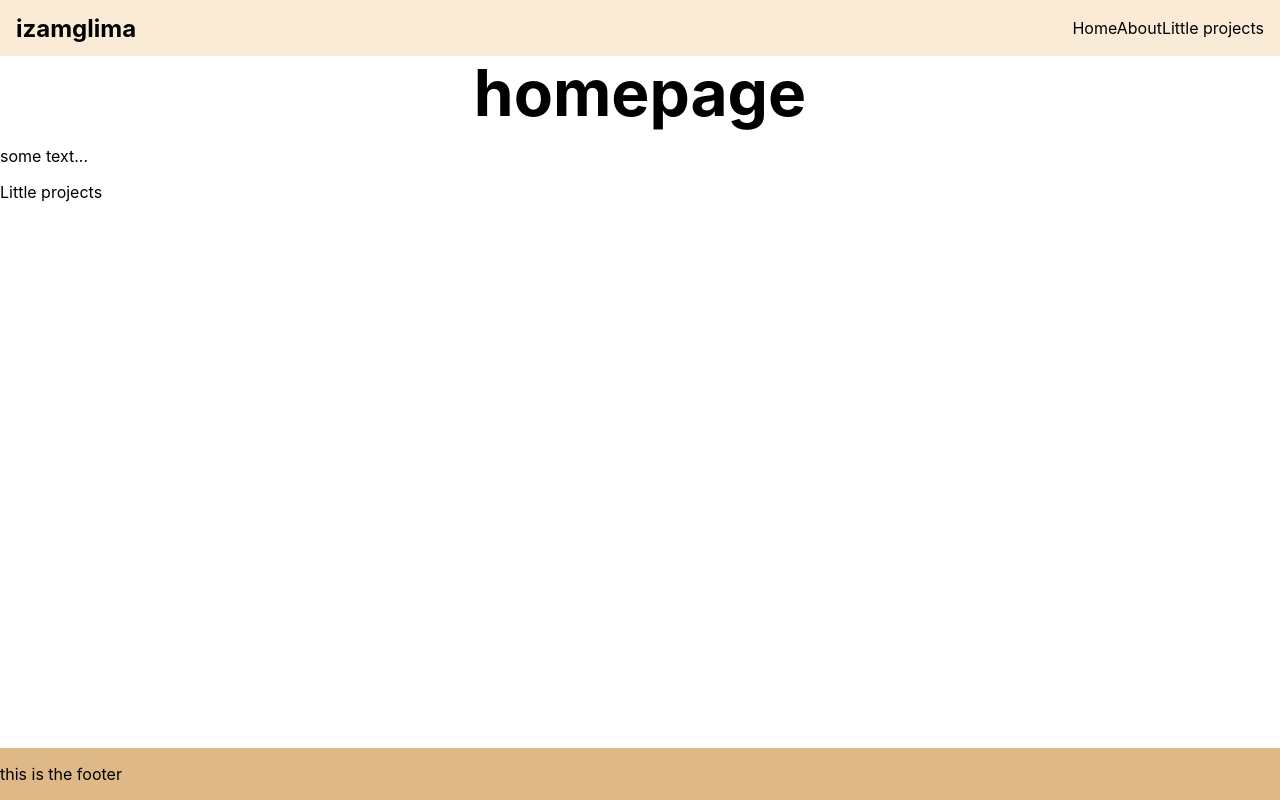
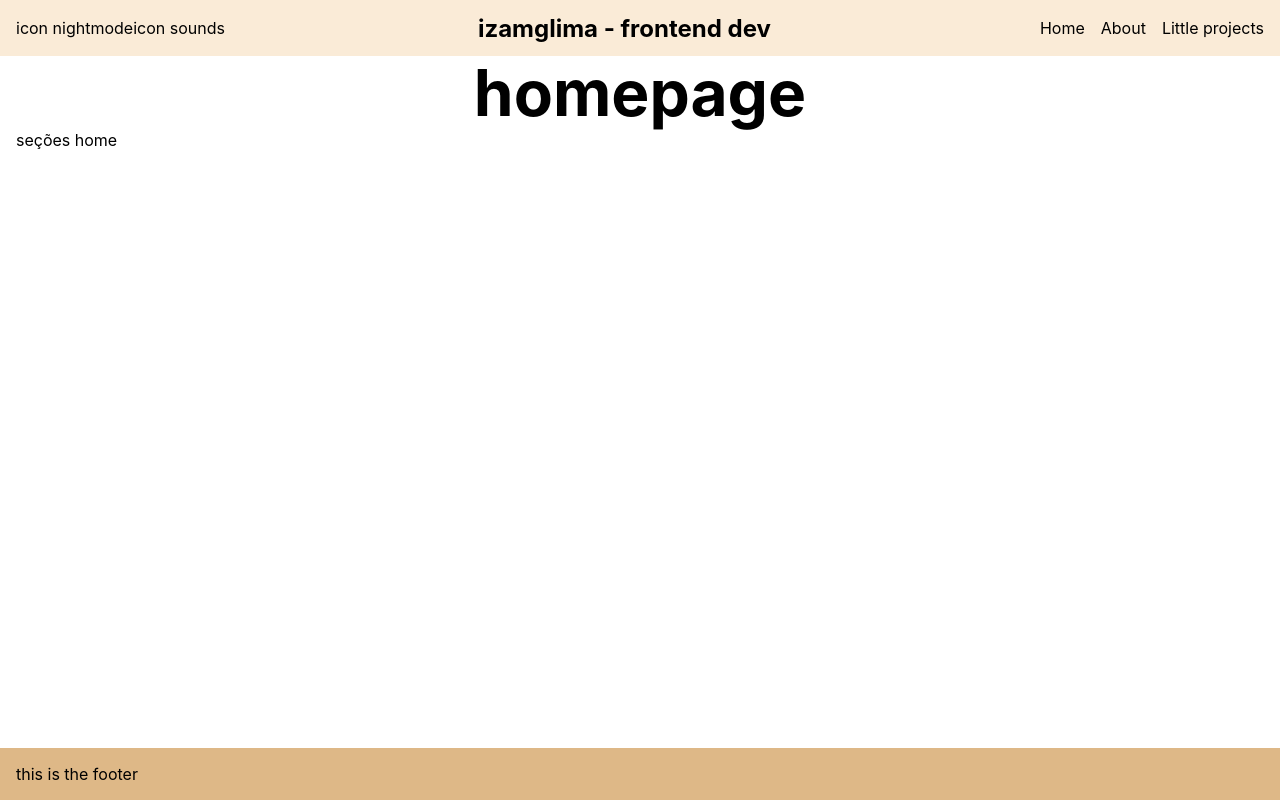
Before and after one commit to izamglima/izamglima.github.io, a Next.js app in the folder my-site-nextjs/: page / in a window 1280 px wide. Built offline with nearby package versions, Linux system fonts and the light colour scheme.

Commit message:
sections home added

```diff
--- a/my-site-nextjs/components/Navbar.js
+++ b/my-site-nextjs/components/Navbar.js
@@ -4,14 +4,18 @@ import Link from "next/link";
 const Navbar = () => {
   return (
     <nav className="navbar">
+      {/* <Image src="/path.png" width={100} height={77} /> */}
+      <div>
+        <span>icon nightmode</span>
+        <span>icon sounds</span>
+      </div>
       <div className="navbar__title">
         <Link href="/">
           <a>
-            <h1>izamglima</h1>
+            <h1>izamglima - frontend dev</h1>
           </a>
         </Link>
       </div>
-      {/* <Image src="/path.png" width={100} height={77} /> */}
       <div className="navbar__links">
         <Link href="/"><a className="navbar__links--link">Home</a></Link>
         <Link href="/about"><a className="navbar__links--link">About</a></Link>
--- /dev/null
+++ b/my-site-nextjs/components/SectionsHome.js
@@ -0,0 +1,9 @@
+const SectionsHome = () => {
+  return (
+    <div>
+      seções home
+    </div>
+  )
+}
+
+export default SectionsHome;
--- a/my-site-nextjs/pages/index.js
+++ b/my-site-nextjs/pages/index.js
@@ -1,6 +1,7 @@
 import Head from 'next/head'
 import Link from "next/link";
 import styles from '../styles/Home.module.css'
+import SectionsHome from "../components/SectionsHome"
 
 export default function Home() {
   return (
@@ -11,8 +12,8 @@ export default function Home() {
       </Head>
       <main className='main'>
         <h1 className={styles.title}>homepage</h1>
-        <p>some text... </p>
-        <Link href="/projects"><a>Little projects</a></Link>
+        <SectionsHome/>
+        {/* <Link href="/projects"><a>Little projects</a></Link> */}
       </main>
     </>
   )
--- a/my-site-nextjs/styles/globals.css
+++ b/my-site-nextjs/styles/globals.css
@@ -38,7 +38,6 @@ a {
   display: flex;
   justify-content: space-between;
   align-items: center;
-  padding: 0 1rem;
   background-color: antiquewhite;
   grid-area: header;
   width: 100%;
@@ -49,9 +48,19 @@ a {
   cursor: pointer;
 }
 
+.navbar__links--link {
+  margin-left: 1rem;
+}
+
 .footer {
   grid-area: footer;
   background-color: burlywood;
+}
+
+.navbar,
+.main,
+.footer {
+  padding: 0 1rem;
 }
 
 .container-404 {
```
Also changed, not shown: my-site-nextjs/pages/about.js (+12 -4 lines), my-site-nextjs/pages/projects.js (+11 -4 lines).
